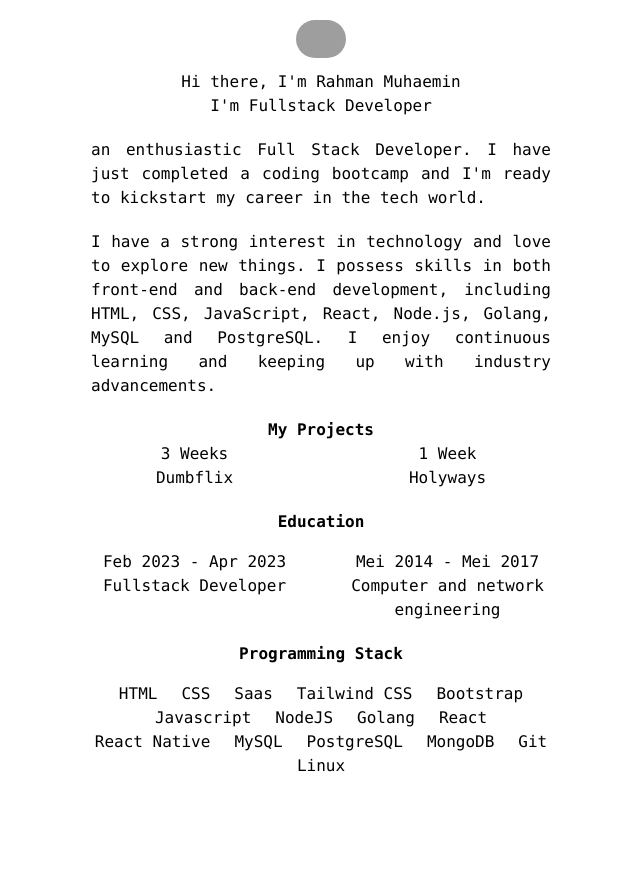
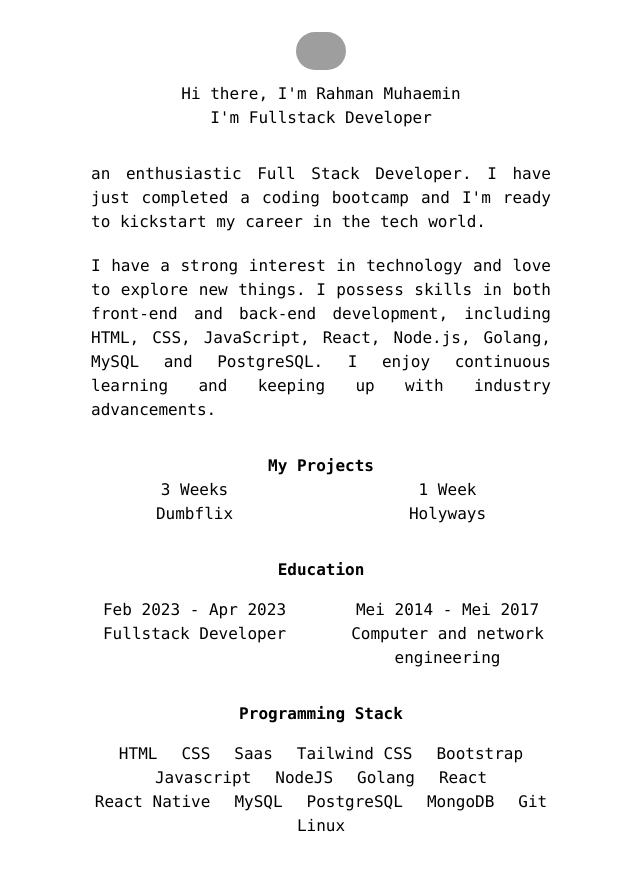
Before and after one commit to thxrhmn/personal-web-next, a Next.js app: page / in a window 1280 px wide. Shown: the whole page, without its empty margins (319-959 px from the left). Before the commit the page ends 800 px from the top, so only its background shows below. Built offline with nearby package versions, Linux system fonts and the light colour scheme; grey boxes are pictures that could not be loaded.

Commit message:
adjustment

```diff
--- a/src/app/globals.css
+++ b/src/app/globals.css
@@ -5,5 +5,4 @@
 .desc {
   text-align: justify;
   text-justify: inter-character;
-
 }
--- a/src/app/page.js
+++ b/src/app/page.js
@@ -1,9 +1,10 @@
-import Image from"next/image";
+import Image from "next/image";
 
 export default function Home() {
   return (
     <main className="md:w-[500px] mx-auto font-mono">
-      <div className="header m-5 flex flex-col">
+
+      <div className="header my-8 mx-5 flex flex-col">
         <div className="flex justify-center mb-3">
           <Image
             className="rounded-full"
@@ -14,19 +15,17 @@ export default function Home() {
           />
         </div>
         <div className="">
-          <h1 className=" text-center">
-            Hi there, I&apos;m Rahman Muhaemin
-          </h1>
+          <h1 className=" text-center">Hi there, I&apos;m Rahman Muhaemin</h1>
           <p className=" text-center">I&apos;m Fullstack Developer</p>
         </div>
       </div>
 
-      <div className="m-5">
+      <div className="my-8 mx-5">
         <p className="desc">
           an enthusiastic Full Stack Developer. I have just completed a coding
           bootcamp and I&apos;m ready to kickstart my career in the tech world.
         </p>
-        <p className="desc  mt-5">
+        <p className="desc mt-5">
           I have a strong interest in technology and love to explore new things.
           I possess skills in both front-end and back-end development, including
           HTML, CSS, JavaScript, React, Node.js, Golang, MySQL and PostgreSQL. I
@@ -34,7 +33,7 @@ export default function Home() {
         </p>
       </div>
 
-      <div className="m-5">
+      <div className="my-8 mx-5">
         <h2 className=" font-bold text-center">My Projects</h2>
         <div className="md:flex md:justify-between md:text-center">
           <div className="projects md:w-[45%]">
@@ -48,7 +47,7 @@ export default function Home() {
         </div>
       </div>
 
-      <div className="m-5">
+      <div className="my-8 mx-5">
         <h2 className="text-center mb-4 font-bold">Education</h2>
         <div className="md:flex md:justify-between md:text-center">
           <div className="education md:w-[45%]">
@@ -62,7 +61,7 @@ export default function Home() {
         </div>
       </div>
 
-      <div className="m-5">
+      <div className="my-8 mx-5">
         <h2 className="text-center mb-4 font-bold">Programming Stack</h2>
         <ul className="flex flex-wrap gap-x-6 justify-center">
           <li>HTML</li>
```
